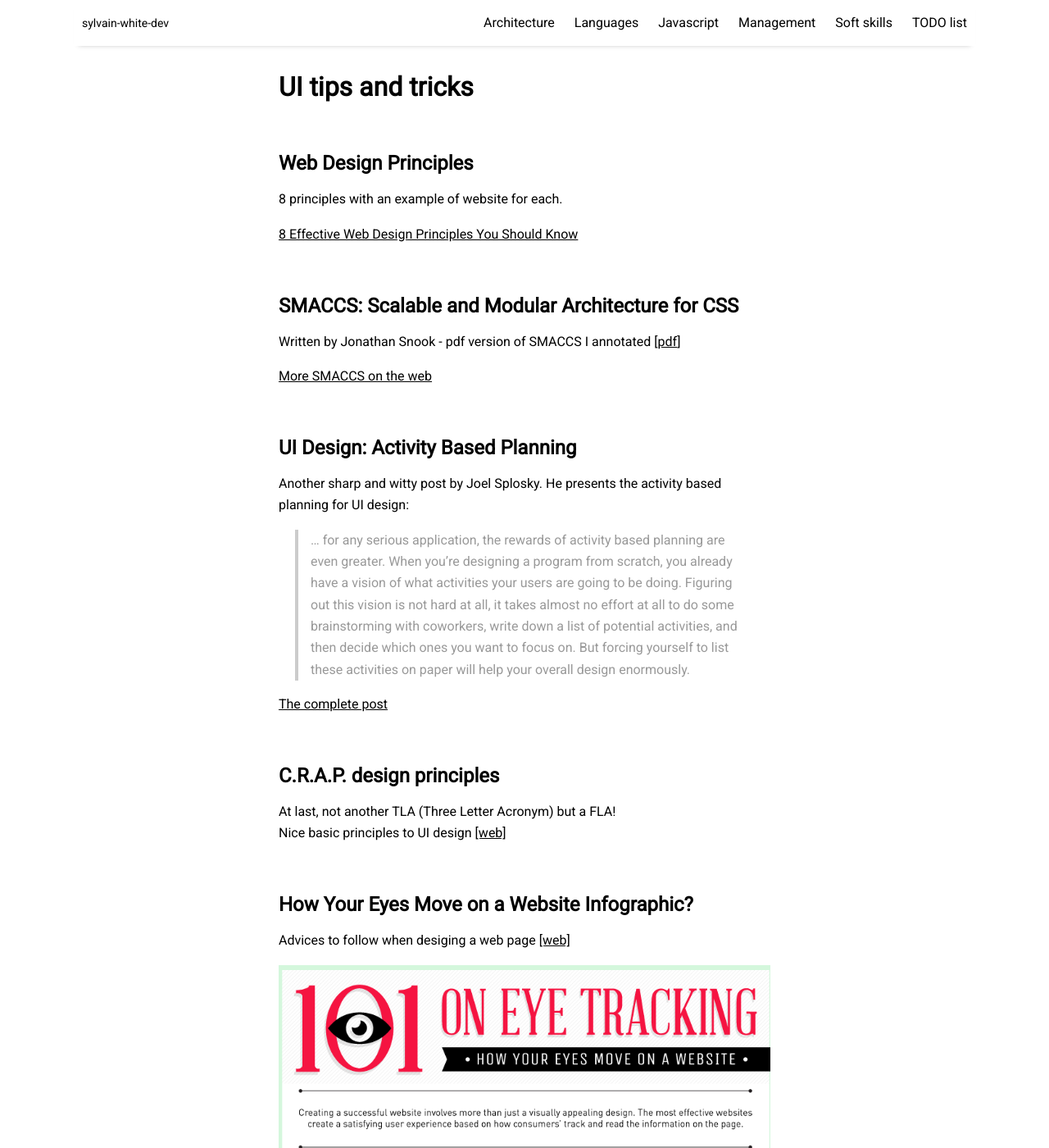
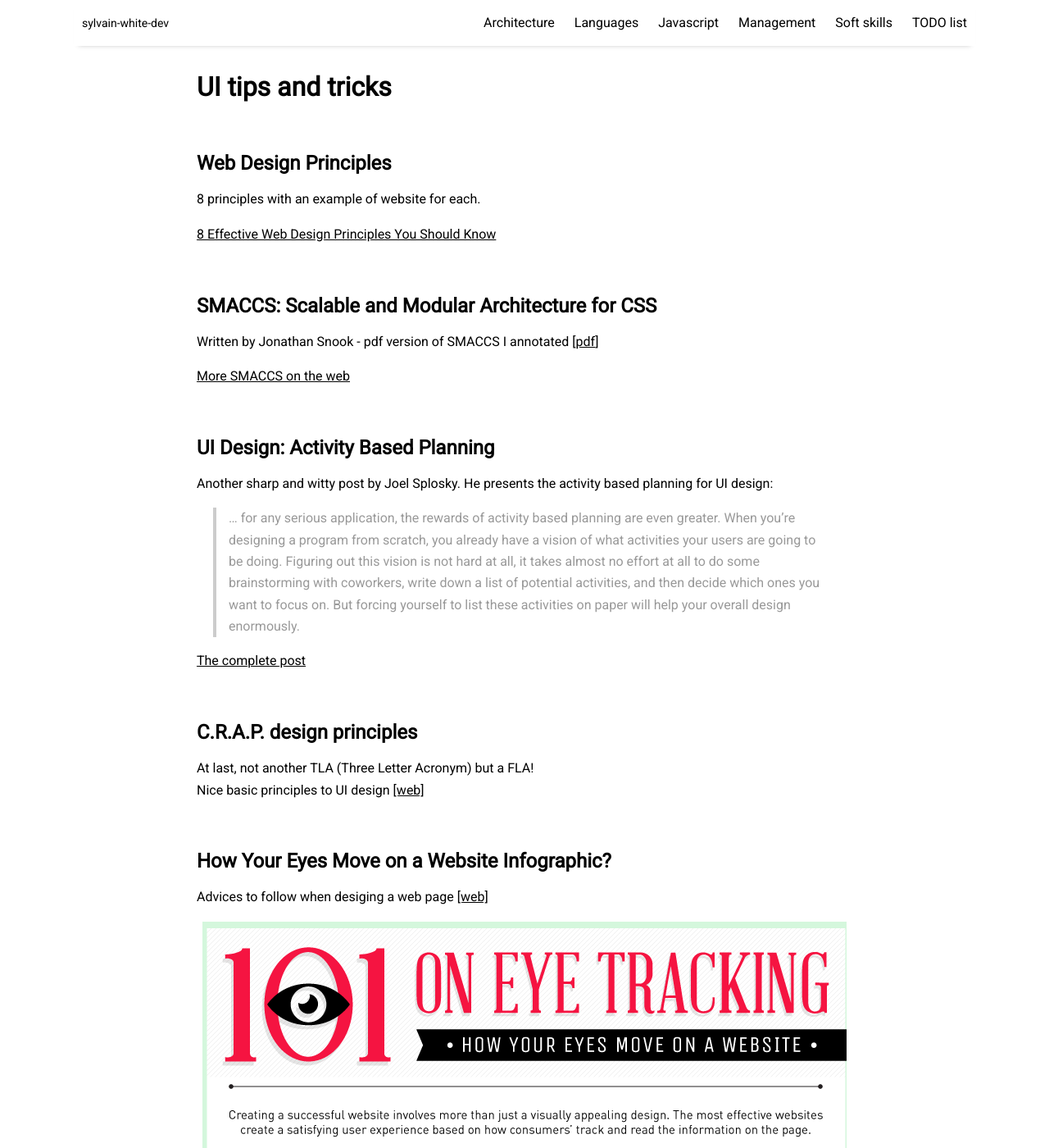
Before and after one commit to sylvainwhite/sylvain-white-dev, a Jekyll site: the page built from _posts/2019-11-22-uiTipsAndTricks.md, in a window 1280 px wide and 1400 px high. Shown: the whole window at 82% size. Built offline with Jekyll 4.4.1, drawn with Linux system fonts in a browser that asks for light colours; nearby versions of some CDN libraries.

Commit message:
Update content width

```diff
--- a/assets/css/_sass/_base.scss
+++ b/assets/css/_sass/_base.scss
@@ -45,7 +45,7 @@ body img {
     align: middle;
     margin: 5px auto auto auto;
     display: block;
-    max-width: 600px;
+    max-width: 800px;
 }
 
 p {
--- a/assets/css/_sass/_misc.scss
+++ b/assets/css/_sass/_misc.scss
@@ -2,7 +2,7 @@
   padding: 0px 10px 10px;
 }
 .misc-content {
-  max-width: 600px;
+  max-width: 800px;
   display: block;
   margin-left: auto;
   margin-right: auto;
--- a/assets/css/_sass/_post.scss
+++ b/assets/css/_sass/_post.scss
@@ -1,5 +1,5 @@
 .page-content {
-  width: 600px;
+  width: 800px;
   display: block;
   margin-left: auto;
   margin-right: auto;
@@ -16,7 +16,7 @@
   align: middle;
   margin: 5px auto 25px;
   display: block;
-  max-width: 600px;
+  max-width: 800px;
 }
 @media (max-width: $container-width) {
   .page-content {
@@ -74,7 +74,7 @@
 }
 .related-thumbnail {
   position: relative;
-  width: 600px;
+  width: 800px;
   height: 200px;
   overflow: hidden;
 }
@@ -83,7 +83,7 @@
   left: 50%;
   top: 50%;
   height: auto;
-  width: 600px;
+  width: 800px;
   -webkit-transform: translate(-50%,-50%);
       -ms-transform: translate(-50%,-50%);
           transform: translate(-50%,-50%);
```
